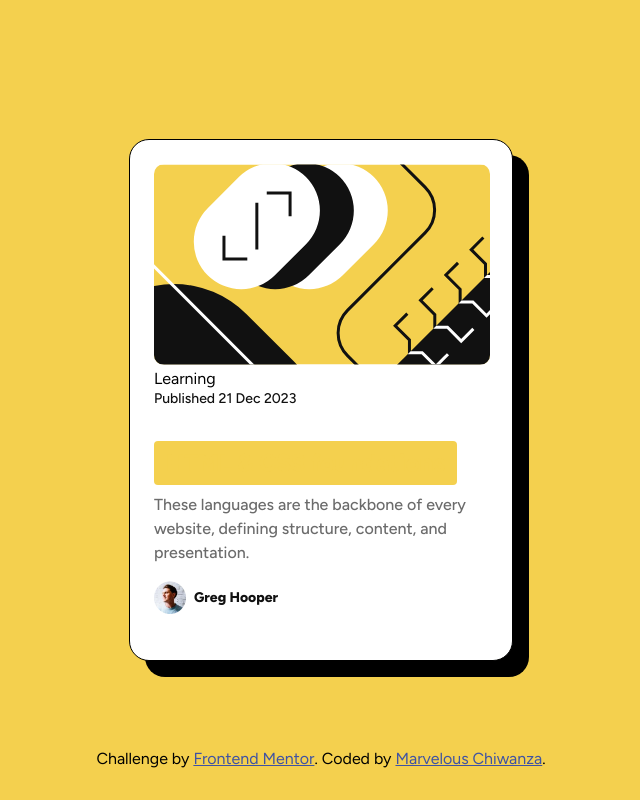
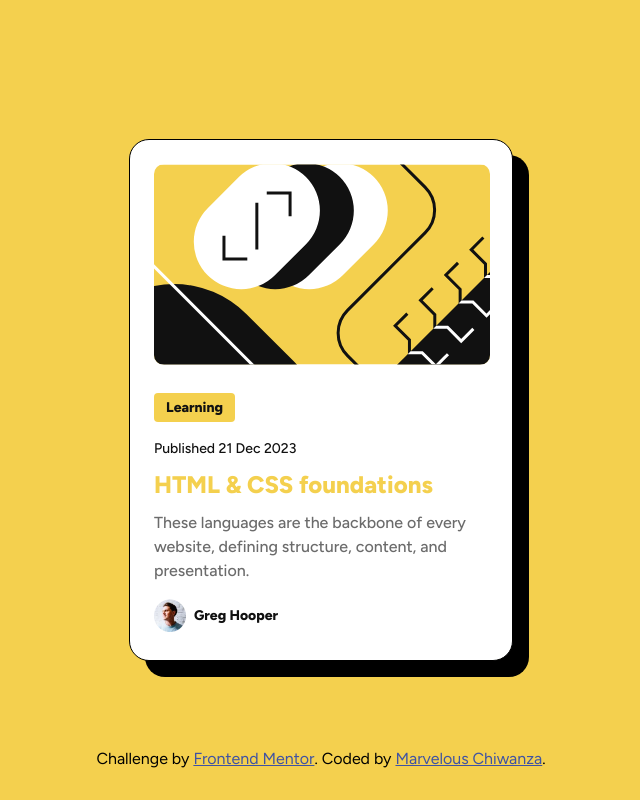
Before and after one commit to Chiwanza16/Blog-Preview-Card, a plain HTML site: page index.html in a window 1280 px wide. In both pictures the pointer is over the element "HTML & CSS foundations". Shown: the whole page, without its empty margins (319-959 px from the left). Drawn offline with Linux system fonts and the light colour scheme.

Commit message:
Update style.css

```diff
--- a/style.css
+++ b/style.css
@@ -34,7 +34,7 @@ main .card {
     border-radius: 0.625rem;
 }
 
-.inner-card h3 {
+.inner-card span {
     color: #111111;
     font-size: .875rem;
     font-weight: 800;
@@ -59,11 +59,15 @@ main .card {
 }
 
 .inner-card .title {
-    color: #F4D04E;
+    color:  #111111;
     font-size: 1.5rem;
     font-weight: 800;
     line-height: 2.25rem;
     margin-bottom: .5rem;
+}
+
+.inner-card .title:hover {
+    color: #F4D04E;
 }
 
 .inner-card .content {
@@ -91,6 +95,9 @@ main .card {
     line-height: 21px;
 }
 
+.avatar p:hover {
+    color: #F4D04E;
+ }
 
 .attribution {
     font-size: 1rem;
```
